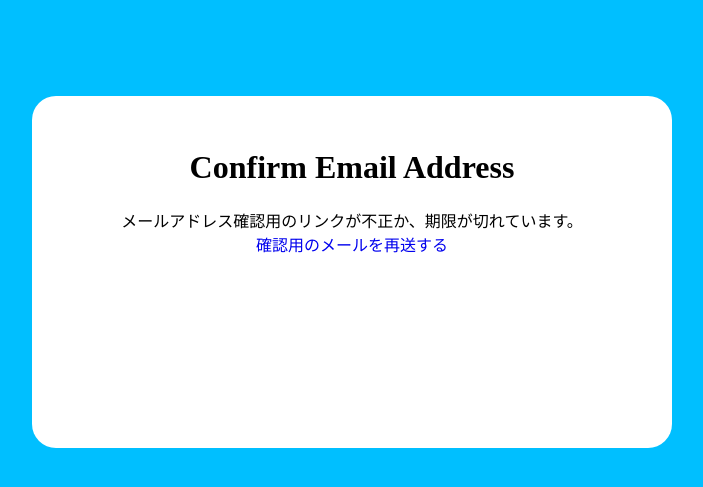
After one commit to TeamB-2025W/sakumonkun, a Django app: template project/account/templates/account/email_confirm.html in a window 1280 px wide. The commit adds this page. Shown: the top 487 px of the page, without its empty margins (288-991 px from the left). Run offline with Django 4.2, Linux system fonts and the light colour scheme; the template is opened without the code that fills it, so the values that code supplies are empty; parts of the project's set-up code (start-up, migrations or seed data) failed here and were passed over.

Commit message:
[add] メール確認画面のスタイルを調整

```diff
--- /dev/null
+++ b/project/account/templates/account/email_confirm.html
@@ -0,0 +1,52 @@
+{% extends "app/base.html" %}
+{% load i18n %}
+{% load account %}
+{% load allauth %}
+{% block head_title %}
+    {% trans "Confirm Email Address" %}
+{% endblock head_title %}
+{% block content %}
+<div class="confirm-email">
+    <h1 class="confirm-email">
+        {% trans "Confirm Email Address" %}
+    </h1>
+    {% if confirmation %}
+        {% user_display confirmation.email_address.user as user_display %}
+        {% if can_confirm %}
+            {% blocktrans with confirmation.email_address.email as email %}
+            <a href="mailto:{{ email }}" class="confirm-email">{{ email }}</a>
+            <p class="confirm-email">こちらのメールアドレスが</p>
+            <p class="confirm-email">{{ user_display }} さんのものであることを確認してください。</p>
+            {% endblocktrans %}
+            {% url 'account_confirm_email' confirmation.key as action_url %}
+            {% element form method="post" action=action_url %}
+                {% slot actions %}
+                    {% csrf_token %}
+                    {{ redirect_field }}
+                    <button type="submit" class="confirm-email">
+                        確認する
+                    </button>
+                {% endslot %}
+            {% endelement %}
+        {% else %}
+            <p class="confirm-email">
+                こちらのメールアドレスは、すでに利用されています。
+                {{ email }}
+            </p>
+        {% endif %}
+    {% else %}
+        {% url 'account_email' as email_url %}
+        <p class="confirm-email">
+            メールアドレス確認用のリンクが不正か、期限が切れています。<br>
+            <a href="{{ email_url }}">確認用のメールを再送する</a>
+        </p>
+    {% endif %}
+</div>
+{% endblock content %}
+
+{% comment %}
+Docker内でのデフォルトテンプレートのパス
+- /usr/local/lib/python3.11/site-packages/allauth/templates/account
+参考: ファイルと用途の対応
+- https://qiita.com/NOIZE/items/0522825a1de1d6aa4a2b#account--email--file
+{% endcomment %}
--- a/project/app/static/css/style.css
+++ b/project/app/static/css/style.css
@@ -277,6 +277,25 @@ p.logout {
   text-align: center;
 }
 
+.confirm-email {
+  text-align: center;
+}
+
+div.confirm-email {
+  height: 320px;
+  width: 640px;
+  background: #fff;
+  border-radius: 24px;
+  margin: 80px auto 0;
+  padding-top: 32px;
+}
+
+a.confirm-email,
+button.confirm-email {
+  display: block;
+  margin: 0 auto;
+}
+
 form.change-password > button,
 form.logout > button {
   margin: 32px auto;
```
Also changed, not shown: project/account/templates/account/verification_sent.html (added, +17 -0 lines).
